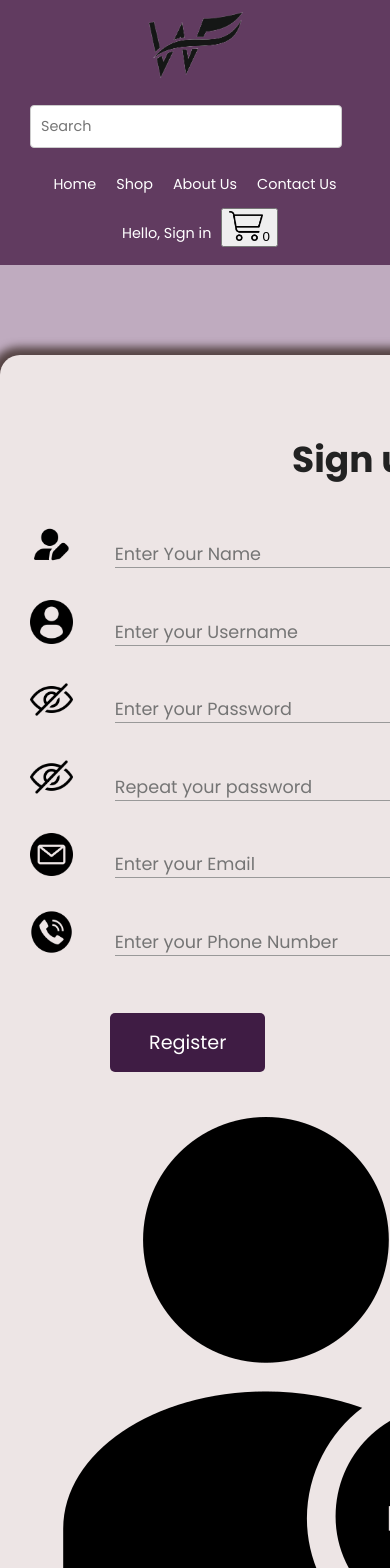
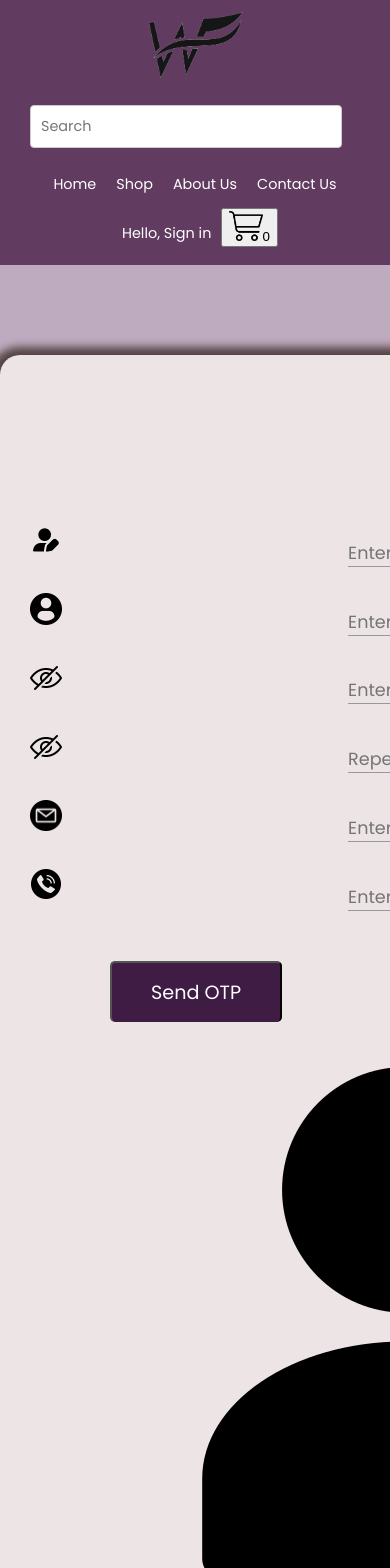
Before and after one commit to ahmedraza0s/westernflex, a React (Create React App) app in the folder wf/frontend/: page /register in a window 390 px wide. Shown: the top 1568 px of the page. Built offline with nearby package versions, Linux system fonts and the light colour scheme.

Commit message:
changes in backend and register page

```diff
--- a/wf/frontend/src/pages/Register.jsx
+++ b/wf/frontend/src/pages/Register.jsx
@@ -1,4 +1,4 @@
-import React, { useState } from 'react';
+import React, { useState, useEffect } from 'react';
 import { Link, useNavigate } from 'react-router-dom';
 import './register.css';
 import nameIcon from '../components/assets/name.png';
@@ -8,7 +8,8 @@ import repassIcon from '../components/assets/password.png';
 import emailIcon from '../components/assets/email.png';
 import registerIcon from '../components/assets/registeruser.png';
 import phoneIcon from '../components/assets/phoneCall.png';
-import { useCart } from '../contexts/CartContext';
+import { auth } from '../firebase';
+import firebase from 'firebase/compat/app';
 
 const RegisterPage = () => {
   const [formData, setFormData] = useState({
@@ -20,8 +21,29 @@ const RegisterPage = () => {
     phno: ''
   });
   const [error, setError] = useState('');
+  const [otp, setOtp] = useState('');
+  const [verificationId, setVerificationId] = useState('');
+  const [showOtpInput, setShowOtpInput] = useState(false);
   const navigate = useNavigate();
-  const { addToCart } = useCart();
+
+  useEffect(() => {
+    const loadRecaptcha = () => {
+      if (!window.recaptchaVerifier) {
+        const recaptchaVerifier = new firebase.auth.RecaptchaVerifier('recaptcha-container', {
+          size: 'invisible',
+          callback: (response) => {
+            console.log('Recaptcha verified', response);
+          },
+          'expired-callback': () => {
+            console.log('Recaptcha expired');
+          }
+        });
+        window.recaptchaVerifier = recaptchaVerifier;
+      }
+    };
+
+    loadRecaptcha();
+  }, []);
 
   const handleChange = (e) => {
     setFormData({
@@ -30,8 +52,9 @@ const RegisterPage = () => {
     });
   };
 
-  const handleSubmit = async (e) => {
+  const handleSendOtp = async (e) => {
     e.preventDefault();
+
     if (formData.password !== formData.re_pass) {
       setError("Passwords do not match");
       return;
@@ -40,6 +63,34 @@ const RegisterPage = () => {
       setError("All fields are required");
       return;
     }
+
+    try {
+      const phoneNumber = `+${formData.phno}`; // Ensure the phone number is in the correct format
+      const confirmationResult = await auth.signInWithPhoneNumber(phoneNumber, window.recaptchaVerifier);
+      setVerificationId(confirmationResult.verificationId);
+      setShowOtpInput(true);
+      console.log('OTP sent successfully');
+    } catch (error) {
+      console.error('Error during signInWithPhoneNumber:', error);
+      alert(`Failed to send OTP: ${error.message}`);
+    }
+  };
+
+  const handleVerifyOtp = async () => {
+    try {
+      console.log('Verifying OTP:', otp);
+      const credential = firebase.auth.PhoneAuthProvider.credential(verificationId, otp);
+      await auth.signInWithCredential(credential);
+      console.log('Phone number verified successfully');
+      alert('Phone number verified!');
+      handleSubmit(); // Submit the form data to the server after OTP verification
+    } catch (error) {
+      console.error('Error during signInWithCredential:', error);
+      alert(`Failed to verify OTP: ${error.message}`);
+    }
+  };
+
+  const handleSubmit = async () => {
     try {
       const response = await fetch('/api/register', {
         method: 'POST',
@@ -52,16 +103,14 @@ const RegisterPage = () => {
       if (response.ok) {
         localStorage.setItem('token', data.token);
         localStorage.setItem('username', formData.name);
-        const pendingProduct = JSON.parse(localStorage.getItem('pendingProduct'));
-        if (pendingProduct) {
-          addToCart(pendingProduct);
-          localStorage.removeItem('pendingProduct');
-          navigate('/checkout');
+        navigate('/');
+        window.location.reload(); // Refresh the page
+      } else {
+        if (response.status === 400 && data === 'Username already exists') {
+          setError('Username already exists');
         } else {
-          navigate('/');
+          setError(`Registration failed: ${data.message}`);
         }
-      } else {
-        setError(`Registration failed: ${data.message}`);
       }
     } catch (error) {
       console.error('Error:', error);
@@ -76,7 +125,7 @@ const RegisterPage = () => {
           <div className="signup-content">
             <div className="signup-form">
               <h2 className="form-title">Sign up</h2>
-              <form method="post" className="register-form" id="register-form" onSubmit={handleSubmit}>
+              <form method="post" className="register-form" id="register-form" onSubmit={handleSendOtp}>
                 <div className="form-group">
                   <Link to="#"><img src={nameIcon} alt="no image" className="img" /></Link>
                   <input
@@ -145,28 +194,52 @@ const RegisterPage = () => {
                 <div className="form-group">
                   <Link to="#"><img src={phoneIcon} alt="no image" className="img" /></Link>
                   <input
-                    type="tel"
+                    type="text"
                     name="phno"
                     id="phno"
-                    placeholder="Enter your Phone Number"
+                    placeholder="Enter your Phone no."
                     className="input1"
                     value={formData.phno}
                     onChange={handleChange}
                     required
                   />
                 </div>
-                {error && <p className="error-message">{error}</p>}
-                <div className="form-group form-button">
-                  <input type="submit" name="signup" id="signup" className="form-submit" value="Register" />
-                </div>
+                {showOtpInput && (
+                  <>
+                    <div className="form-group">
+                      <input
+                        type="text"
+                        name="otp"
+                        id="otp"
+                        placeholder="Enter OTP"
+                        className="input1"
+                        value={otp}
+                        onChange={(e) => setOtp(e.target.value)}
+                        required
+                      />
+                    </div>
+                    <div className="form-group form-button">
+                      <button type="button" onClick={handleVerifyOtp} className="form-submit">Verify OTP</button>
+                    </div>
+                  </>
+                )}
+                {!showOtpInput && (
+                  <div className="form-group form-button">
+                    <button type="submit" className="form-submit">Send OTP</button>
+                  </div>
+                )}
+                {error && <div className="error-message">{error}</div>}
               </form>
             </div>
             <div className="signup-image">
-              <figure><img src={registerIcon} alt="sign up" /></figure>
-              <Link to="/login" className="signup-image-link">I am already a member</Link>
+              <figure>
+                <Link to="#"><img src={registerIcon} alt="sign up" /></Link>
+              </figure>
+              <Link to="/login" className="signup-image-link">I am already member</Link>
             </div>
           </div>
         </div>
+        <div id="recaptcha-container"></div>
       </section>
     </div>
   );
--- a/wf/frontend/src/pages/register.css
+++ b/wf/frontend/src/pages/register.css
@@ -1,18 +1,20 @@
 /* @extend display-flex; */
-display-flex, .display-flex, .display-flex-center, .signup-content{
+display-flex, .display-flex, .display-flex-center, .signup-content {
   display: flex;
-  display: -webkit-flex; }
+  display: -webkit-flex;
+}
 
 /* @extend list-type-ulli; */
 list-type-ulli, .socials {
   list-style-type: none;
   margin: 0;
-  padding: 0; }
+  padding: 0;
+}
 
 input, select, textarea {
   outline: none;
   appearance: unset !important;
-   }
+}
 
 img {
   max-width: 100%;
@@ -59,7 +61,7 @@ body {
 
 .register-container {
   width: 900px;
-  background:#ede5e5;
+  background: #ede5e5;
   margin: 0 auto;
   box-shadow: -1px 2px 8px 10px #544;
   border-radius: 20px;
@@ -67,32 +69,40 @@ body {
   align-items: center;
   margin-top: 40px;
 }
+
 .signup {
-  margin-bottom: 50px; }
+  margin-bottom: 50px;
+}
 
 .signup-content {
-  padding: 75px 0; }
+  padding: 75px 0;
+}
 
 .signup-form, .signup-image, .signin-form, .signin-image {
   width: 50%;
-  overflow: hidden; }
+  overflow: hidden;
+}
 
 .signup-image {
-  margin: 0 55px; }
+  margin: 0 55px;
+}
 
 .form-title {
-  margin-bottom: 33px; }
+  margin-bottom: 33px;
+}
 
 .signup-image {
-  margin-top: 45px; }
+  margin-top: 45px;
+}
 
 figure {
   margin-bottom: 50px;
-  text-align: center; }
+  text-align: center;
+}
 
 .form-submit {
   display: inline-block;
-  background-color:#3f1c44;
+  background-color: #3f1c44;
   border-bottom: none;
   width: auto;
   padding: 15px 39px;
@@ -105,29 +115,39 @@ figure {
   color: #fff;
   font-family: 'Poppins';
 }
-  .form-submit:hover {
-    background:  #73626f; }
+
+.form-submit:hover {
+  background: #73626f;
+}
 
 .signin-image-link {
   font-size: 1.2rem;
   color: #222;
   display: block;
-  text-align: center; }
+  text-align: center;
+}
 
 .signup-form {
   margin-left: 75px;
   margin-right: 75px;
-  padding-left: 34px; }
+  padding-left: 34px;
+}
 
 .register-form {
-  width: 100%; }
+  width: 100%;
+}
 
 .form-group {
   position: relative;
   margin-bottom: 25px;
-  overflow: hidden; }
-  .form-group:last-child {
-    margin-bottom: 0px; }
+  overflow: hidden;
+  display: flex;
+  align-items: center;
+}
+
+.form-group:last-child {
+  margin-bottom: 0px;
+}
 
 .input1 {
   width: 100%;
@@ -139,58 +159,56 @@ figure {
   box-sizing: border-box;
   font-size: 1.1rem;
   background-color: #ede5e5;
-  margin-left: -350px;
 }
- /*
-label {
-  position: absolute;
-  left: 0;
-  top: 50%;
-  transform: translateY(-50%);
-  color: #222; }
-*/
+
 @media screen and (max-width: 1200px) {
   .container {
-    width: calc( 100% - 30px);
-    max-width: 100%; } }
+    width: calc(100% - 30px);
+    max-width: 100%;
+  }
+}
+
 @media screen and (min-width: 1024px) {
   .container {
-    max-width: 1200px; } }
+    max-width: 1200px;
+  }
+}
+
 @media screen and (max-width: 768px) {
   .signup-content {
     flex-direction: column;
     justify-content: center;
-    }
+  }
 
   .signup-form {
     margin-left: 0px;
     margin-right: 0px;
     padding-left: 0px;
     /* box-sizing: border-box; */
-    padding: 0 30px; }
+    padding: 0 30px;
+  }
 
-
-  .signup-form, .signup-image{
-    width: auto; }
-
+  .signup-form, .signup-image {
+    width: auto;
+  }
 
   .form-button {
-    text-align: center; }
+    text-align: center;
+  }
 
   .form-title {
-    text-align: center; } }
-  @media screen and (max-width: 400px) {
+    text-align: center;
+  }
+}
 
+@media screen and (max-width: 400px) {
   .social-label {
     margin-right: 0px;
-    margin-bottom: 10px; }
+    margin-bottom: 10px;
   }
-    .img{
-      width: 10%;
-      height:10%;
-    }
-    .form-group{
-      display: flex;
-      align-items: center;
+}
 
-    }
+.img {
+  width: 10%;
+  height: 10%;
+}
```
Also changed, not shown: 2 other files (tests, documents, lock files or other folders).
